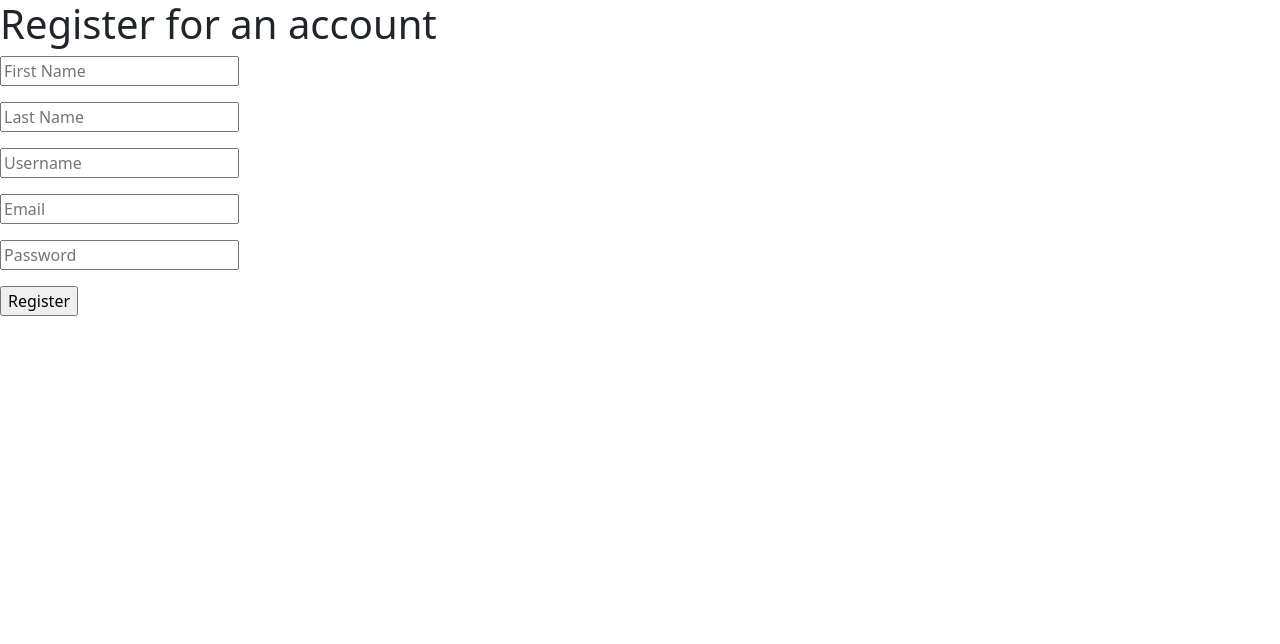
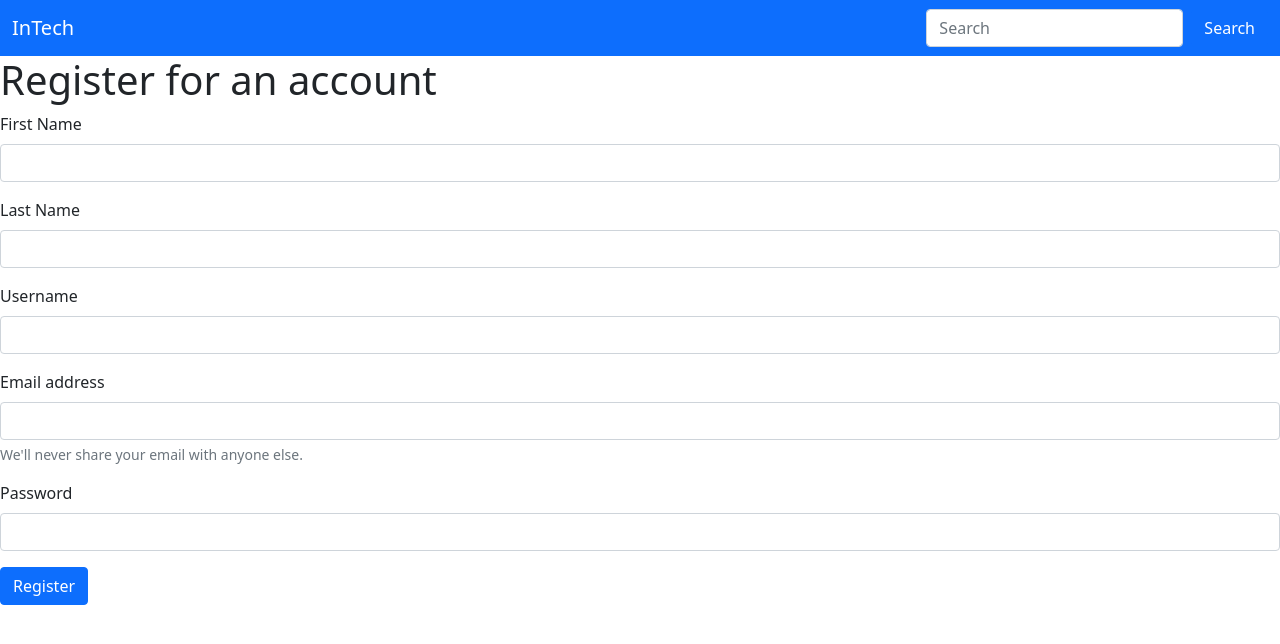
Before and after one commit to KingdomTechie/CAPSTONE, a Node server app: page /register in a window 1280 px wide. Shown: the top 644 px of the page. Run offline with Node 20, Linux system fonts and the light colour scheme; some libraries are stand-ins or nearby versions.

Commit message:
Bootstrapped Register view

```diff
--- a/views/auth/register.ejs
+++ b/views/auth/register.ejs
@@ -5,17 +5,43 @@
 
         <h1>Register for an account</h1>
 
-        <form action="/register" method="POST">
+        <!-- <form action="/register" method="POST">
             <h3></h3>
             <p><input type="text" name="firstName" placeholder="First Name"></p>
             <p><input type="text" name="lastName" placeholder="Last Name"></p>
             <p><input type="text" name="username" placeholder="Username"></p>
             <p><input type="text" name="email" placeholder="Email"></p>
-            <p><input type="password" name="password" placeholder="Password"></p>
+           <p><input type="password" name="password" placeholder="Password"></p>
 
             <input type="submit" value="Register">
 
 
-        </form>
+        </form> -->
+
+
+        <form action="/register" method="POST">
+            <div class="mb-3">
+                <label class="form-label">First Name</label>
+                <input type="text" class="form-control"  aria-describedby="firstNameHelp" name="firstName">
+              </div>
+              <div class="mb-3">
+                <label class="form-label">Last Name</label>
+                <input type="text" class="form-control"  aria-describedby="lastNameHelp" name="lastName">
+              </div>
+              <div class="mb-3">
+                <label class="form-label">Username</label>
+                <input type="text" class="form-control"  aria-describedby="lastNameHelp" name="username">
+              </div>
+            <div class="mb-3">
+              <label for="exampleInputEmail1" class="form-label">Email address</label>
+              <input type="email" class="form-control" id="exampleInputEmail1" aria-describedby="emailHelp" name="email">
+              <div id="emailHelp" class="form-text">We'll never share your email with anyone else.</div>
+            </div>
+            <div class="mb-3">
+              <label for="exampleInputPassword1" class="form-label">Password</label>
+              <input type="password" class="form-control" id="exampleInputPassword1" name="password">
+            </div>
+            <button type="submit" class="btn btn-primary">Register</button>
+          </form>
     </body>
 </html>
--- a/views/partials/header.ejs
+++ b/views/partials/header.ejs
@@ -9,3 +9,12 @@
     <script src="https://cdn.jsdelivr.net/npm/bootstrap@5.0.1/dist/js/bootstrap.bundle.min.js" integrity="sha384-gtEjrD/SeCtmISkJkNUaaKMoLD0//ElJ19smozuHV6z3Iehds+3Ulb9Bn9Plx0x4" crossorigin="anonymous"></script>
     <title>Document</title>
 </head>
+<nav class="navbar navbar-dark bg-primary">
+    <div class="container-fluid">
+      <a class="navbar-brand">InTech</a>
+      <form class="d-flex">
+        <input class="form-control me-2" type="search" placeholder="Search" aria-label="Search">
+        <button class="btn btn-primary" type="submit">Search</button>
+      </form>
+    </div>
+  </nav>
```
Also changed, not shown: views/auth/login.ejs (+0 -9 lines).
